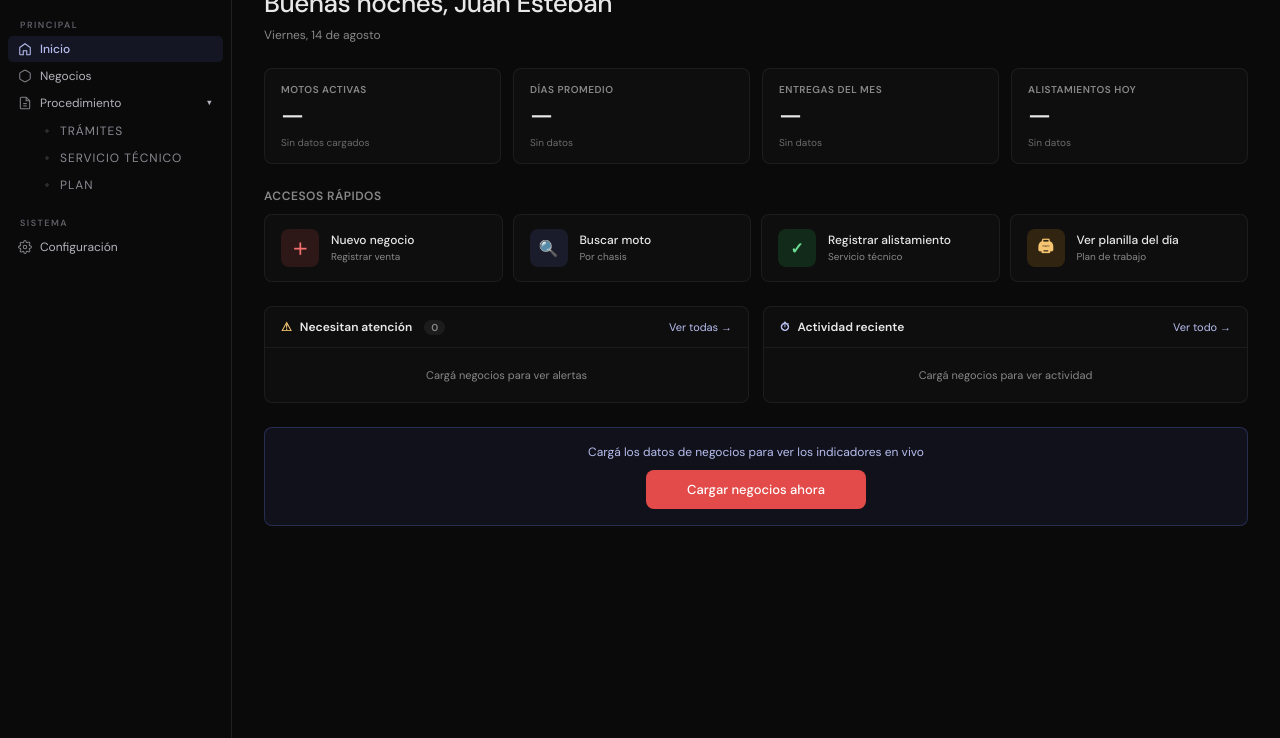
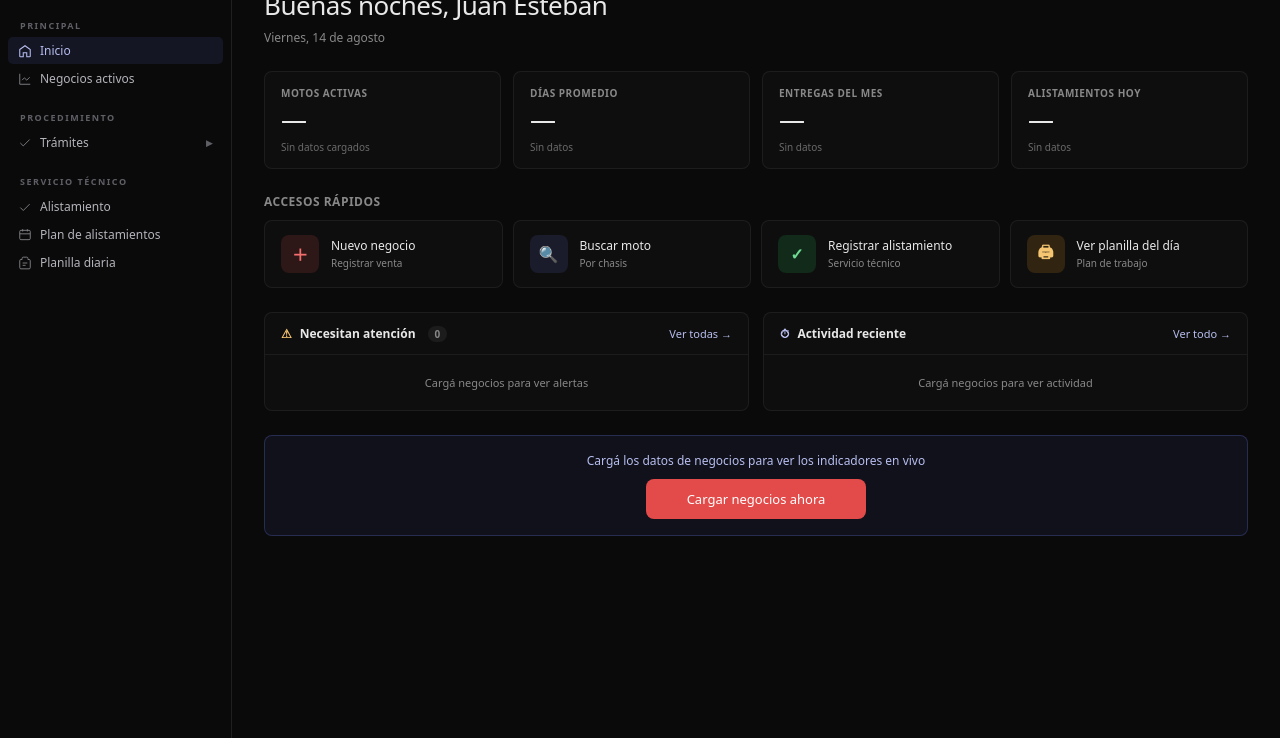
Before and after one commit to DugoMotos/Centro-de-Operaciones-v2, a plain HTML site: page index.html in a window 1280 px wide. Shown: the part 62-800 px from the top of the page. Drawn offline with Linux system fonts and the light colour scheme.

Commit message:
index.html

```diff
--- a/index.html
+++ b/index.html
@@ -1,49 +1,41 @@
 <!DOCTYPE html>
 <html lang="es">
 <head>
-<meta charset="UTF-8">
-<meta name="viewport" content="width=device-width,initial-scale=1,user-scalable=no">
-<title>Dugomotos — Operaciones</title>
+<meta charset="UTF-8" />
+<meta name="viewport" content="width=device-width, initial-scale=1.0" />
+<title>Centro de Operaciones · Dugomotos v2</title>
 
-<!-- Google Fonts -->
-<link href="https://fonts.googleapis.com/css2?family=DM+Sans:wght@400;500;600;700;800&family=DM+Mono:wght@400;500&display=swap" rel="stylesheet">
+<!-- Base -->
+<link rel="stylesheet" href="css/base.css">
 
-<!-- ============================================================
-     CSS — Orden importa: base → layout → components → modules
-     ============================================================ -->
-<link rel="stylesheet" href="css/base.css">
+<!-- Layout -->
 <link rel="stylesheet" href="css/layout.css">
+
+<!-- Components -->
 <link rel="stylesheet" href="css/components.css">
+
+<!-- Modules -->
 <link rel="stylesheet" href="css/modules/negocios.css">
 <link rel="stylesheet" href="css/modules/procedimiento.css">
 <link rel="stylesheet" href="css/modules/alistamiento.css">
 <link rel="stylesheet" href="css/modules/plan.css">
 <link rel="stylesheet" href="css/modules/home.css">
+<link rel="stylesheet" href="css/modules/planilla.css">
 </head>
 <body>
 
-<!-- Overlay para cerrar el menú móvil al tocar fuera -->
-<div class="side-overlay" id="sideOverlay" onclick="toggleSide()"></div>
-
 <div class="app">
 
-  <!-- Mobile bar (visible solo en móvil) -->
-  <div class="mobile-bar">
-    <button class="mobile-burger" onclick="toggleSide()" aria-label="Menú">
-      <span></span><span></span><span></span>
-    </button>
-    <div class="mobile-title">
-      <div class="mobile-title-logo">DM</div>
-      <div class="mobile-title-name">DUGOMOTOS</div>
-    </div>
-  </div>
-
-  <!-- Sidebar -->
-  <aside class="side" id="sideMenu">
+  <!-- ============================================================
+       SIDEBAR
+       ============================================================ -->
+  <aside class="side">
     <div class="side-brand">
       <div class="side-logo">DM</div>
-      <div class="side-name">DUGOMOTOS</div>
-      <div class="side-sub">Intranet</div>
+      <div>
+        <div class="side-name">Dugomotos</div>
+        <div class="side-sub">v2</div>
+      </div>
     </div>
 
     <div class="side-group">
@@ -59,86 +51,118 @@
 
       <!-- Negocios -->
       <div class="side-link" data-sec="negocios" onclick="setMain('negocios')">
-        <svg width="15" height="15" viewBox="0 0 24 24" fill="none" stroke="currentColor" stroke-width="1.8">
-          <path d="M21 16V8a2 2 0 00-1-1.73l-7-4a2 2 0 00-2 0l-7 4A2 2 0 003 8v8a2 2 0 001 1.73l7 4a2 2 0 002 0l7-4A2 2 0 0021 16z"/>
+        <svg width="15" height="15" viewBox="0 0 24 24" fill="none" stroke="currentColor" stroke-width="1.6">
+          <path d="M3 3v18h18"/>
+          <path d="M7 14l4-4 4 4 5-5"/>
         </svg>
-        Negocios
+        Negocios activos
+      </div>
     </div>
 
-      <!-- Procedimiento (expandible) -->
-      <div class="side-link parent expanded" id="parentProc" onclick="toggleProcParent()">
-        <svg width="15" height="15" viewBox="0 0 24 24" fill="none" stroke="currentColor" stroke-width="1.8">
-          <path d="M14 2H6a2 2 0 00-2 2v16a2 2 0 002 2h12a2 2 0 002-2V8z"/>
-          <polyline points="14 2 14 8 20 8"/>
-          <line x1="9" y1="13" x2="15" y2="13"/>
-          <line x1="9" y1="17" x2="15" y2="17"/>
+    <div class="side-group">
+      <div class="side-group-title">Procedimiento</div>
+
+      <!-- Trámites (parent) -->
+      <div class="side-link parent" id="parentProc" onclick="toggleProcParent()">
+        <svg width="15" height="15" viewBox="0 0 24 24" fill="none" stroke="currentColor" stroke-width="1.6">
+          <path d="M20 6L9 17l-5-5"/>
+        </svg>
+        Trámites
+        <span class="side-chevron">▶</span>
+      </div>
+
+      <div class="side-sub" id="procSubs">
+        <div class="sublink" data-sec="proc" onclick="event.stopPropagation();setMain('proc')">
+          <svg width="10" height="10" viewBox="0 0 24 24" fill="currentColor">
+            <circle cx="12" cy="12" r="3"/>
           </svg>
           Procedimiento
-        <span class="side-chevron">▸</span>
         </div>
-      <div class="side-sub open" id="subProc">
-        <div class="sublink" data-sec="proc" onclick="event.stopPropagation();setMain('proc')">
-          <svg width="11" height="11" viewBox="0 0 24 24" fill="none" stroke="currentColor" stroke-width="2">
+        <div class="sublink" data-sec="config" onclick="event.stopPropagation();setMain('config')">
+          <svg width="10" height="10" viewBox="0 0 24 24" fill="none" stroke="currentColor" stroke-width="1.6">
             <circle cx="12" cy="12" r="3"/>
+            <path d="M19.4 15a1.65 1.65 0 00.33 1.82l.06.06a2 2 0 010 2.83 2 2 0 01-2.83 0l-.06-.06a1.65 1.65 0 00-1.82-.33 1.65 1.65 0 00-1 1.51V21a2 2 0 01-2 2 2 2 0 01-2-2v-.09A1.65 1.65 0 009 19.4a1.65 1.65 0 00-1.82.33l-.06.06a2 2 0 01-2.83 0 2 2 0 010-2.83l.06-.06a1.65 1.65 0 00.33-1.82 1.65 1.65 0 00-1.51-1H3a2 2 0 01-2-2 2 2 0 012-2h.09A1.65 1.65 0 004.6 9a1.65 1.65 0 00-.33-1.82l-.06-.06a2 2 0 010-2.83 2 2 0 012.83 0l.06.06a1.65 1.65 0 001.82.33H9a1.65 1.65 0 001-1.51V3a2 2 0 012-2 2 2 0 012 2v.09a1.65 1.65 0 001 1.51 1.65 1.65 0 001.82-.33l.06-.06a2 2 0 012.83 0 2 2 0 010 2.83l-.06.06a1.65 1.65 0 00-.33 1.82V9a1.65 1.65 0 001.51 1H21a2 2 0 012 2 2 2 0 01-2 2h-.09a1.65 1.65 0 00-1.51 1z"/>
           </svg>
-          Trámites
-        </div>
-        <div class="sublink" data-sec="alist" onclick="event.stopPropagation();setMain('alist')">
-          <svg width="11" height="11" viewBox="0 0 24 24" fill="none" stroke="currentColor" stroke-width="2">
-            <circle cx="12" cy="12" r="3"/>
-          </svg>
-          Servicio Técnico
-        </div>
-        <div class="sublink" data-sec="plan" onclick="event.stopPropagation();setMain('plan')">
-          <svg width="11" height="11" viewBox="0 0 24 24" fill="none" stroke="currentColor" stroke-width="2">
-            <circle cx="12" cy="12" r="3"/>
-          </svg>
-          Plan
+          Configuración
         </div>
       </div>
     </div>
 
     <div class="side-group">
-      <div class="side-group-title">Sistema</div>
-      <div class="side-link" data-sec="config" onclick="setMain('config')">
-        <svg width="15" height="15" viewBox="0 0 24 24" fill="none" stroke="currentColor" stroke-width="1.8">
-          <circle cx="12" cy="12" r="3"/>
-          <path d="M19.4 15a1.65 1.65 0 00.33 1.82l.06.06a2 2 0 01-2.83 2.83l-.06-.06a1.65 1.65 0 00-1.82-.33 1.65 1.65 0 00-1 1.51V21a2 2 0 01-4 0v-.09A1.65 1.65 0 009 19.4a1.65 1.65 0 00-1.82.33l-.06.06a2 2 0 01-2.83-2.83l.06-.06a1.65 1.65 0 00.33-1.82 1.65 1.65 0 00-1.51-1H3a2 2 0 010-4h.09A1.65 1.65 0 004.6 9a1.65 1.65 0 00-.33-1.82l-.06-.06a2 2 0 012.83-2.83l.06.06A1.65 1.65 0 009 4.6h.09A1.65 1.65 0 0010 3.09V3a2 2 0 014 0v.09a1.65 1.65 0 001 1.51 1.65 1.65 0 001.82-.33l.06-.06a2 2 0 012.83 2.83l-.06.06a1.65 1.65 0 00-.33 1.82V9a1.65 1.65 0 001.51 1H21a2 2 0 010 4h-.09a1.65 1.65 0 00-1.51 1z"/>
+      <div class="side-group-title">Servicio Técnico</div>
+
+      <!-- Alistamiento -->
+      <div class="side-link" data-sec="alist" onclick="setMain('alist')">
+        <svg width="15" height="15" viewBox="0 0 24 24" fill="none" stroke="currentColor" stroke-width="1.6">
+          <path d="M20 7L9 18l-5-5"/>
         </svg>
-        Configuración
+        Alistamiento
+      </div>
+
+      <!-- Plan de alistamientos -->
+      <div class="side-link" data-sec="plan" onclick="setMain('plan')">
+        <svg width="15" height="15" viewBox="0 0 24 24" fill="none" stroke="currentColor" stroke-width="1.6">
+          <rect x="3" y="4" width="18" height="16" rx="2"/>
+          <path d="M8 2v4M16 2v4M3 10h18"/>
+        </svg>
+        Plan de alistamientos
+      </div>
+
+      <!-- Planilla diaria -->
+      <div class="side-link" data-sec="planilla" onclick="setMain('planilla')">
+        <svg width="15" height="15" viewBox="0 0 24 24" fill="none" stroke="currentColor" stroke-width="1.6">
+          <path d="M9 2h6a2 2 0 012 2v2h2a2 2 0 012 2v12a2 2 0 01-2 2H5a2 2 0 01-2-2V8a2 2 0 012-2h2V4a2 2 0 012-2z"/>
+          <path d="M8 12h8M8 16h5"/>
+        </svg>
+        Planilla diaria
       </div>
     </div>
+
   </aside>
 
-  <!-- Main content area -->
+  <!-- ============================================================
+       MAIN CONTENT
+       ============================================================ -->
   <main class="main" id="c"></main>
+
 </div>
 
-<!-- Toast notification -->
-<div class="toast" id="toast"></div>
+<!-- Mobile bar -->
+<div class="mobile-bar">
+  <div class="mobile-burger" onclick="toggleSideMobile()">
+    <span></span><span></span><span></span>
+  </div>
+  <div class="mobile-title">
+    <div class="mobile-title-logo">DM</div>
+    <div class="mobile-title-name">Dugomotos v2</div>
+  </div>
+</div>
+
+<div class="side-overlay" id="sideOverlay" onclick="toggleSideMobile()"></div>
+
+<!-- Toast container -->
+<div id="toast-container"></div>
 
 <!-- ============================================================
-     JAVASCRIPT — Orden CRÍTICO: dependencias antes de uso
-     ============================================================
-     1. config.js     → URLs y getUrl() (no depende de nada)
-     2. data.js       → constantes (no depende de nada)
-     3. utils.js      → helpers (depende de config para SK_*)
-     4. state.js      → estado global (depende de config + utils)
-     5. api.js        → llamadas fetch (depende de config + utils)
-     6. modules/*.js  → módulos (dependen de los anteriores)
-     7. app.js        → orquestador (depende de TODO)
+     SCRIPTS
      ============================================================ -->
+<!-- Data & config base -->
+<script src="js/data.js"></script>
 <script src="js/config.js"></script>
-<script src="js/data.js"></script>
+<script src="js/state.js"></script>
 <script src="js/utils.js"></script>
-<script src="js/state.js"></script>
 <script src="js/api.js"></script>
+
+<!-- Modules -->
 <script src="js/modules/negocios.js"></script>
 <script src="js/modules/procedimiento.js"></script>
 <script src="js/modules/alistamiento.js"></script>
 <script src="js/modules/plan.js"></script>
+<script src="js/modules/config.js"></script>
 <script src="js/modules/home.js"></script>
-<script src="js/modules/config.js"></script>
+<script src="js/modules/planilla.js"></script>
+
+<!-- App principal (router + init) -->
 <script src="js/app.js"></script>
 
 </body>
```
Lines whose indentation alone changed are shown as unchanged.
